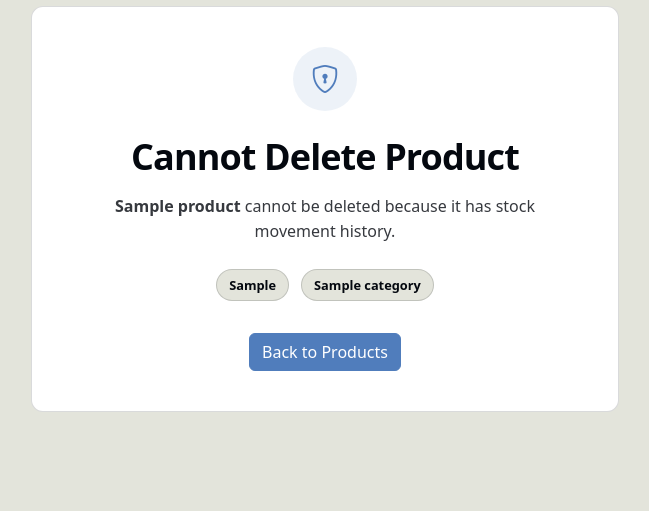
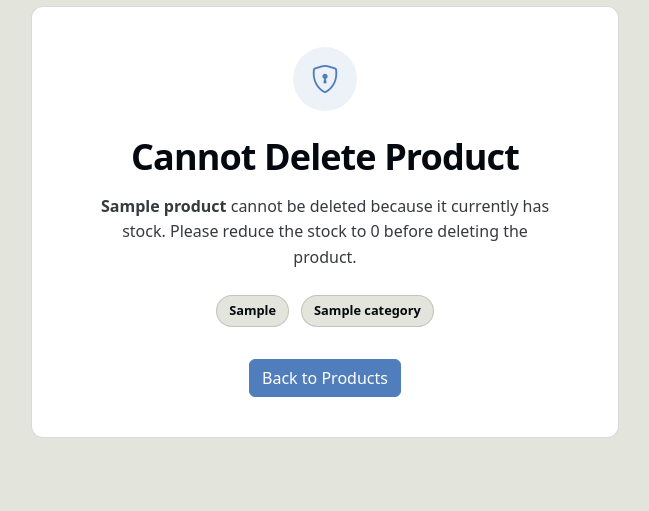
Before and after one commit to ariful-riane/stockflow, a Django app: page /products/1/delete/ in a window 1280 px wide. Shown: the part 149-660 px from the top of the page, without its empty margins (315-964 px from the left). Run offline with Django 5.2, Linux system fonts and the light colour scheme; a user stored in the database is signed in; tables that the repository leaves empty hold one stand-in row (values such as "Sample post").

Commit message:
deleatation error update

```diff
--- a/inventory/templates/inventory/product_confirm_delete.html
+++ b/inventory/templates/inventory/product_confirm_delete.html
@@ -17,10 +17,17 @@
                     Cannot Delete Product
                 </h1>
 
-                <p class="product-delete-message">
-                    <strong>{{ product.name }}</strong> cannot be deleted because
-                    it has stock movement history.
-                </p>
+                {% if has_stock %}
+                    <p class="product-delete-message">
+                        <strong>{{ product.name }}</strong> cannot be deleted because
+                        it currently has stock. Please reduce the stock to 0 before deleting the product.
+                    </p>
+                {% else %}
+                    <p class="product-delete-message">
+                        <strong>{{ product.name }}</strong> cannot be deleted because
+                        it has stock movement history.
+                    </p>
+                {% endif %}
 
                 <div class="product-delete-details">
                     <span>{{ product.sku }}</span>
--- a/inventory/views.py
+++ b/inventory/views.py
@@ -171,6 +171,7 @@ def product_delete(request, pk):
                           {
                               "product": product,
                               "cannot_delete": True,
+                              "has_stock": True,
                           }
                         )
 
```
